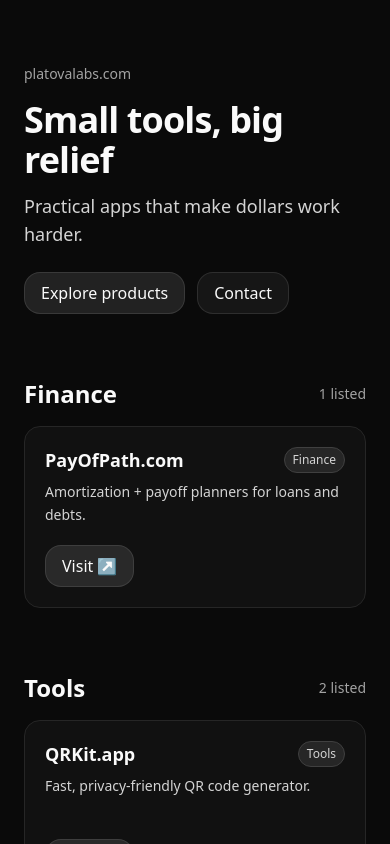
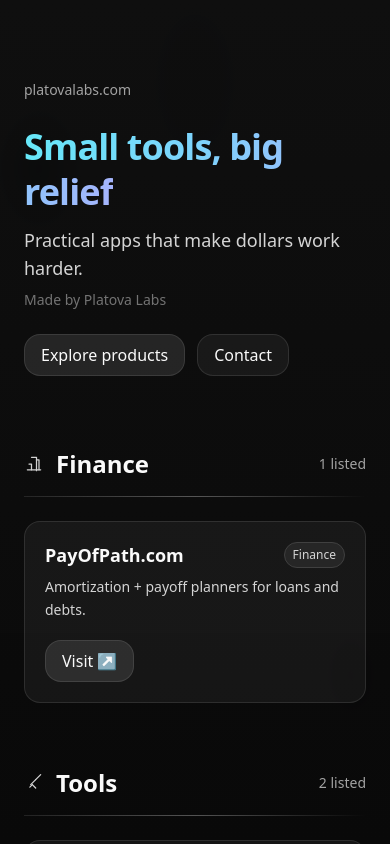
Before and after one commit to platinummorgan/platovalabs, a Next.js app: page / in a window 390 px wide. Shown: the top 844 px of the page. Built offline with nearby package versions, Linux system fonts and the light colour scheme.

Commit message:
UI: add background, icons, card/button polish, hero gradient, section icons, responsive footer

```diff
--- a/app/globals.css
+++ b/app/globals.css
@@ -3,3 +3,26 @@
 @tailwind utilities;
 
 :root { color-scheme: dark; }
+
+/* Layered soft radial/linear background for a dark noise vibe */
+body {
+	background-color: #05060a; /* base */
+	background-image:
+		radial-gradient(60% 40% at 10% 20%, rgba(10,30,40,0.25), transparent 20%),
+		radial-gradient(40% 30% at 90% 80%, rgba(30,10,40,0.18), transparent 20%),
+		radial-gradient(60% 50% at 50% 10%, rgba(20,30,50,0.12), transparent 25%),
+		linear-gradient(180deg, rgba(255,255,255,0.02), rgba(0,0,0,0.06));
+	background-blend-mode: overlay, overlay, overlay, normal;
+	background-attachment: fixed;
+}
+
+:root {
+	--site-max-width: 96rem;
+}
+
+.section-wrap { max-width: 72rem; margin-left: auto; margin-right: auto; padding-left: 1.5rem; padding-right: 1.5rem; }
+.backdrop-grid { background-image: radial-gradient(rgba(255,255,255,0.01) 1px, transparent 1px); background-size: 20px 20px; }
+
+@media (prefers-reduced-motion: reduce) {
+	* { transition: none !important; animation: none !important; }
+}
--- a/app/page.tsx
+++ b/app/page.tsx
@@ -2,26 +2,44 @@
 import { Button, Card } from "@/components/ui";
 import { CATALOG } from "@/data/catalog";
 import Footer from "@/components/Footer";
+import Icons from '@/components/Icons';
 
 export default function Home() {
   return (
     <main className="min-h-screen">
-      <header className="max-w-6xl mx-auto px-6 pt-16 pb-8">
+      <header className="pt-20 pb-10">
+        <div className="section-wrap">
           <div className="text-neutral-400 text-sm">platovalabs.com</div>
-  <h1 className="mt-4 text-4xl sm:text-6xl font-bold tracking-tight">Small tools, big relief</h1>
-  <p className="mt-3 text-lg sm:text-xl text-neutral-300 max-w-2xl">Practical apps that make dollars work harder.</p>
+          <h1 className="mt-6 text-4xl sm:text-6xl font-extrabold tracking-tight leading-tight">
+            <span className="bg-gradient-to-r from-cyan-300 via-sky-300 to-indigo-300 bg-clip-text text-transparent">Small tools, big relief</span>
+          </h1>
+          <p className="mt-3 text-lg sm:text-xl text-neutral-300 max-w-3xl">Practical apps that make dollars work harder.</p>
+          <div className="mt-2 text-sm text-neutral-500">Made by Platova Labs</div>
           <div className="mt-6 flex gap-3">
-          <Link href="#products"><Button>Explore products</Button></Link>
-          <Link href="/contact"><Button className="bg-white/5">Contact</Button></Link>
+            <Link href="#products"><Button aria-label="Explore products">Explore products</Button></Link>
+            <Link href="/contact"><Button className="bg-white/5" aria-label="Contact">Contact</Button></Link>
+          </div>
         </div>
       </header>
 
       {CATALOG.map(category => (
-        <section id={category.key} key={category.key} className="max-w-6xl mx-auto px-6 py-8">
+        <section id={category.key} key={category.key} className="py-8">
+          <div className="section-wrap">
             <div className="flex items-center justify-between mb-4">
+              <div className="flex items-center gap-3">
+                <span className="text-neutral-300">{
+                  category.key === 'finance' ? <Icons.FinanceIcon /> :
+                  category.key === 'tools' ? <Icons.ToolsIcon /> :
+                  category.key === 'sports' ? <Icons.SportsIcon /> :
+                  category.key === 'shops' ? <Icons.ShopIcon /> :
+                  category.key === 'mobile-apps' ? <Icons.AppIcon /> :
+                  <Icons.LabIcon />
+                }</span>
                 <h2 className="text-2xl font-semibold">{category.title}</h2>
+              </div>
               <span className="text-neutral-400 text-sm">{category.items.length} listed</span>
             </div>
+            <div className="h-px mb-6 bg-gradient-to-r from-white/10 via-white/30 to-white/0" />
             <div className="grid sm:grid-cols-2 lg:grid-cols-3 gap-5">
             {category.items.map((p: any) => (
               <Card key={p.name} className="p-5 hover:bg-neutral-900 transition">
@@ -38,6 +56,7 @@
                 </div>
               </Card>
             ))}
+            </div>
           </div>
           {category.key === 'in-the-works' && (
             <div className="mt-4 text-sm">
--- a/components/Footer.tsx
+++ b/components/Footer.tsx
@@ -3,20 +3,23 @@
 
 export default function Footer() {
   return (
-    <footer className="max-w-6xl mx-auto px-6 pb-14 border-t border-neutral-800 pt-6 flex flex-col md:flex-row items-start md:items-center gap-3 justify-between">
+    <footer className="max-w-6xl mx-auto px-6 pb-14 border-t border-neutral-800 pt-6">
+      <div className="grid grid-cols-1 md:grid-cols-3 gap-4 items-start">
         <div>
           <div className="text-sm text-neutral-400">Contact</div>
           <a href="mailto:support@platovalabs.com" className="text-base" aria-label="Email support">support@platovalabs.com</a>
         </div>
 
-      <div className="w-full md:w-auto flex flex-col items-start md:items-end">
-        <nav aria-label="Footer navigation" className="flex gap-4 mb-2">
+        <div className="flex flex-col items-start md:items-center">
+          <nav aria-label="Footer navigation" className="flex gap-4 mb-2 flex-wrap justify-start md:justify-center">
             <Link href="/privacy" className="text-sm underline underline-offset-2 text-neutral-300" aria-label="Privacy policy">Privacy</Link>
             <Link href="/terms" className="text-sm underline underline-offset-2 text-neutral-300" aria-label="Terms of service">Terms</Link>
             <Link href="/contact" className="text-sm underline underline-offset-2 text-neutral-300" aria-label="Contact page">Contact</Link>
             <Link href="/updates" className="text-sm underline underline-offset-2 text-neutral-300" aria-label="Updates page">Updates</Link>
           </nav>
-        <div className="text-neutral-500 text-sm">© {new Date().getFullYear()} Platova Labs. All rights reserved.</div>
+        </div>
+
+        <div className="flex items-center justify-end text-neutral-500 text-sm">© {new Date().getFullYear()} Platova Labs. All rights reserved.</div>
       </div>
     </footer>
   );
--- /dev/null
+++ b/components/Icons.tsx
@@ -0,0 +1,64 @@
+import React from 'react';
+
+export const Icon = ({ children, title }: { children: React.ReactNode; title?: string }) => (
+  <svg width="20" height="20" viewBox="0 0 24 24" fill="none" aria-hidden="true" role="img">
+    {title ? <title>{title}</title> : null}
+    <g stroke="currentColor" strokeWidth="1.5" strokeLinecap="round" strokeLinejoin="round">{children}</g>
+  </svg>
+);
+
+export const FinanceIcon = ({ title = 'Finance' }: { title?: string }) => (
+  <Icon title={title}>
+    <path d="M4 19h16" />
+    <path d="M6 12h3v7" />
+    <path d="M15 7h3v12" />
+    <path d="M9 4h6v16" />
+  </Icon>
+);
+
+export const ToolsIcon = ({ title = 'Tools' }: { title?: string }) => (
+  <Icon title={title}>
+    <path d="M14 8l6-6" />
+    <path d="M14 8l-6 6" />
+    <path d="M7 17l3-3" />
+    <path d="M10 14l4 4" />
+  </Icon>
+);
+
+export const SportsIcon = ({ title = 'Sports' }: { title?: string }) => (
+  <Icon title={title}>
+    <circle cx="12" cy="8" r="3" />
+    <path d="M5 19c2-3 6-5 11-5" />
+  </Icon>
+);
+
+export const ShopIcon = ({ title = 'Shop' }: { title?: string }) => (
+  <Icon title={title}>
+    <path d="M3 6h3l1 12h10l1-12h3" />
+    <path d="M16 6V4a2 2 0 0 0-2-2H10a2 2 0 0 0-2 2v2" />
+  </Icon>
+);
+
+export const AppIcon = ({ title = 'App' }: { title?: string }) => (
+  <Icon title={title}>
+    <rect x="4" y="4" width="16" height="16" rx="3" />
+    <path d="M8 8h8v8H8z" />
+  </Icon>
+);
+
+export const LabIcon = ({ title = 'Lab' }: { title?: string }) => (
+  <Icon title={title}>
+    <path d="M6 7h12" />
+    <path d="M9 7v10a3 3 0 0 0 6 0V7" />
+    <path d="M12 3v4" />
+  </Icon>
+);
+
+export default {
+  FinanceIcon,
+  ToolsIcon,
+  SportsIcon,
+  ShopIcon,
+  AppIcon,
+  LabIcon,
+};
--- a/components/ui.tsx
+++ b/components/ui.tsx
@@ -1,12 +1,25 @@
 import React from "react";
-export function Button({ className = "", ...props }: React.ButtonHTMLAttributes<HTMLButtonElement>) {
+export function Button({ className = '', ...props }: React.ButtonHTMLAttributes<HTMLButtonElement>) {
   return (
     <button
-      className={"inline-flex items-center gap-2 rounded-2xl px-4 py-2 bg-white/10 hover:bg-white/15 border border-white/10 " + className}
+      className={
+        'inline-flex items-center gap-2 rounded-2xl px-4 py-2 bg-white/10 hover:bg-white/20 border border-white/10 font-medium focus:outline-none focus-visible:ring-2 focus-visible:ring-cyan-400 ' +
+        className
+      }
       {...props}
     />
   );
 }
-export function Card({ className = "", children }: { className?: string; children: React.ReactNode }) {
-  return <div className={"rounded-2xl border border-neutral-800 bg-neutral-900/60 " + className}>{children}</div>;
+
+export function Card({ className = '', children }: { className?: string; children: React.ReactNode }) {
+  return (
+    <div
+      className={
+        'rounded-2xl border border-white/10 bg-white/5 transition transform hover:-translate-y-0.5 hover:shadow-[0_8px_30px_rgba(0,0,0,0.35)] hover:border-white/20 hover:ring-0 hover:ring-white/15 ' +
+        className
+      }
+    >
+      {children}
+    </div>
+  );
 }
```
Lines whose indentation alone changed are shown as unchanged.
